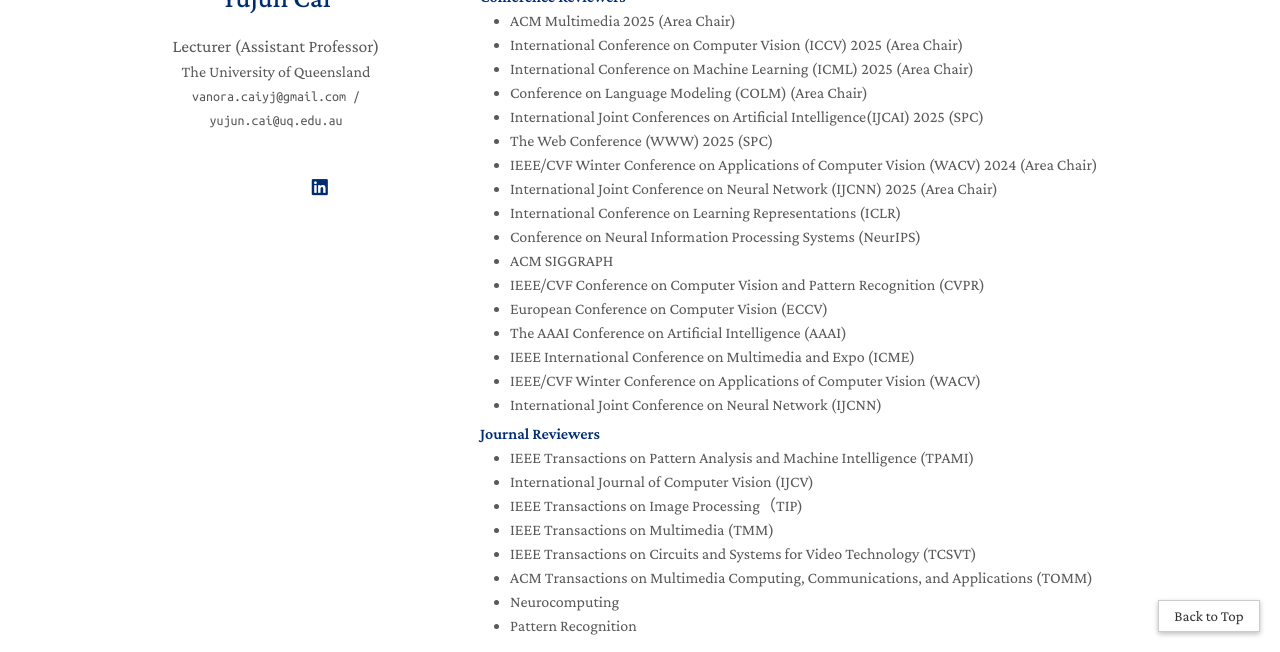
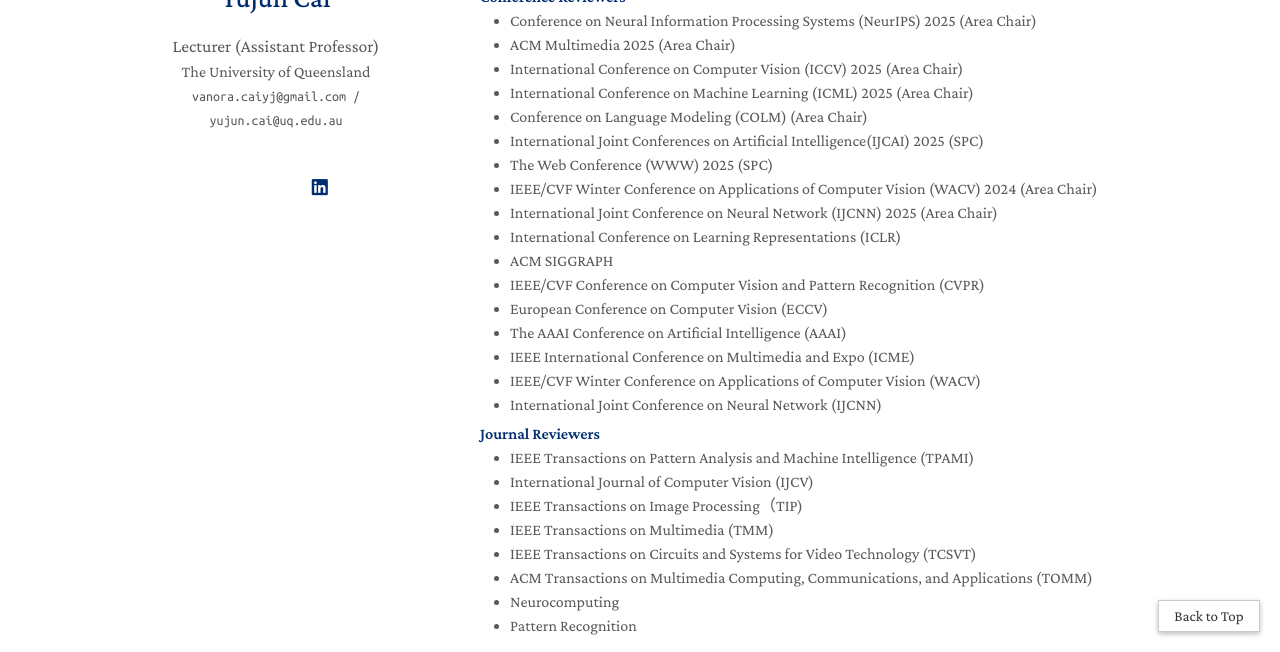
Before and after one commit to vanoracai/vanoracai.github.io, a Jekyll site: the page built from index.md, in a window 1280 px wide and 900 px high, scrolled down 7010 px, cut to the strip 248-900 px from the top of the window. Built offline with Jekyll 4.4.1, drawn with Linux system fonts in a browser that asks for light colours; nearby versions of some CDN libraries; a style sheet for code colours, icons or effects is not loaded; our own code applies the rules of GitHub Pages for plain Markdown files; some of the changed lines change nothing that is shown.

Commit message:
Update services.md

```diff
--- a/_includes/services.md
+++ b/_includes/services.md
@@ -23,6 +23,7 @@
 <h4 style="margin:0 10px 0;">Conference Reviewers</h4>
 
 <ul style="margin:0 0 5px;">
+  <li><autocolor>Conference on Neural Information Processing Systems (NeurIPS) 2025 (Area Chair)</autocolor></li>
   <li><autocolor>ACM Multimedia 2025 (Area Chair)</autocolor></li>
   <li><autocolor>International Conference on Computer Vision (ICCV) 2025 (Area Chair)</autocolor></li>
   <li><autocolor>International Conference on Machine Learning (ICML) 2025 (Area Chair)</autocolor></li>
@@ -32,7 +33,6 @@
   <li><autocolor>IEEE/CVF Winter Conference on Applications of Computer Vision (WACV) 2024 (Area Chair) </autocolor></li>
   <li><autocolor>International Joint Conference on Neural Network (IJCNN) 2025 (Area Chair) </autocolor></li>
   <li><autocolor>International Conference on Learning Representations (ICLR) </autocolor></li>
-  <li><autocolor>Conference on Neural Information Processing Systems (NeurIPS) </autocolor></li>
   <li><autocolor>ACM SIGGRAPH </autocolor></li>
   <li><autocolor>IEEE/CVF Conference on Computer Vision and Pattern Recognition (CVPR) </autocolor></li>
 
```
